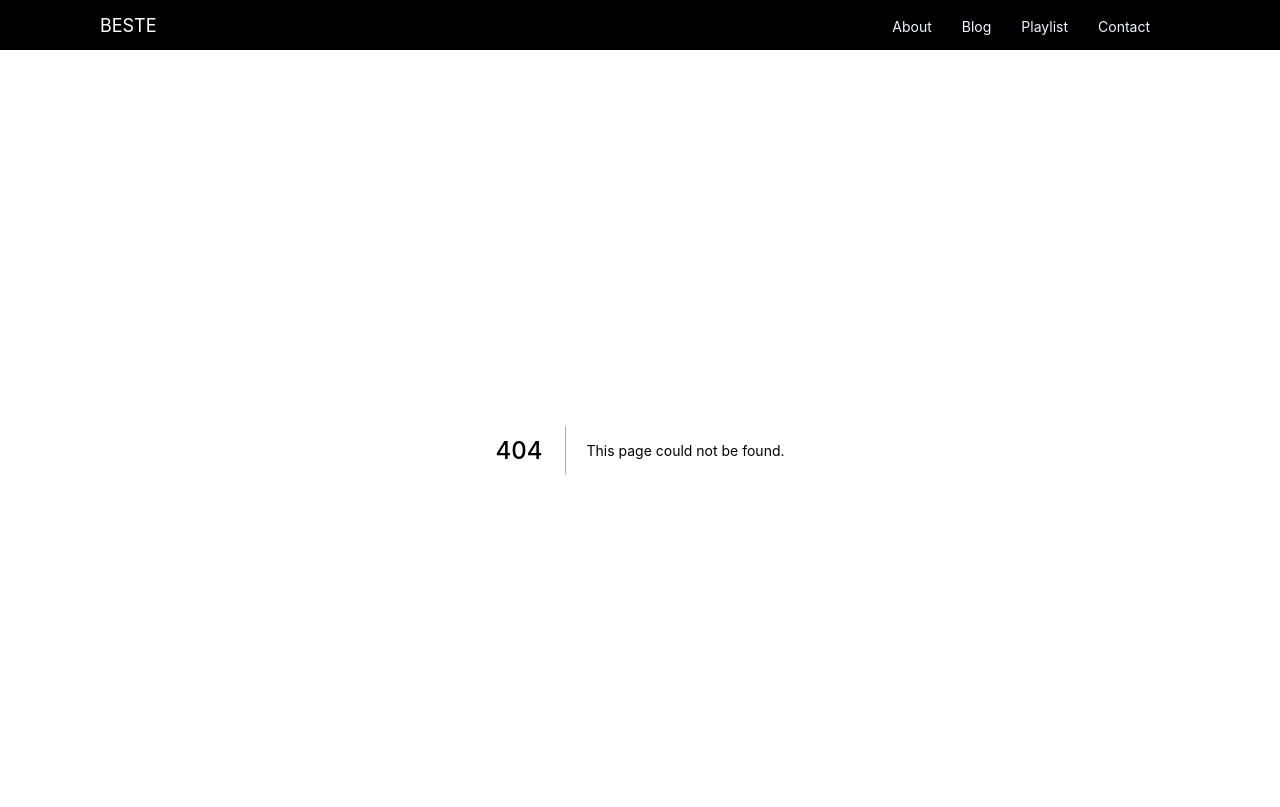
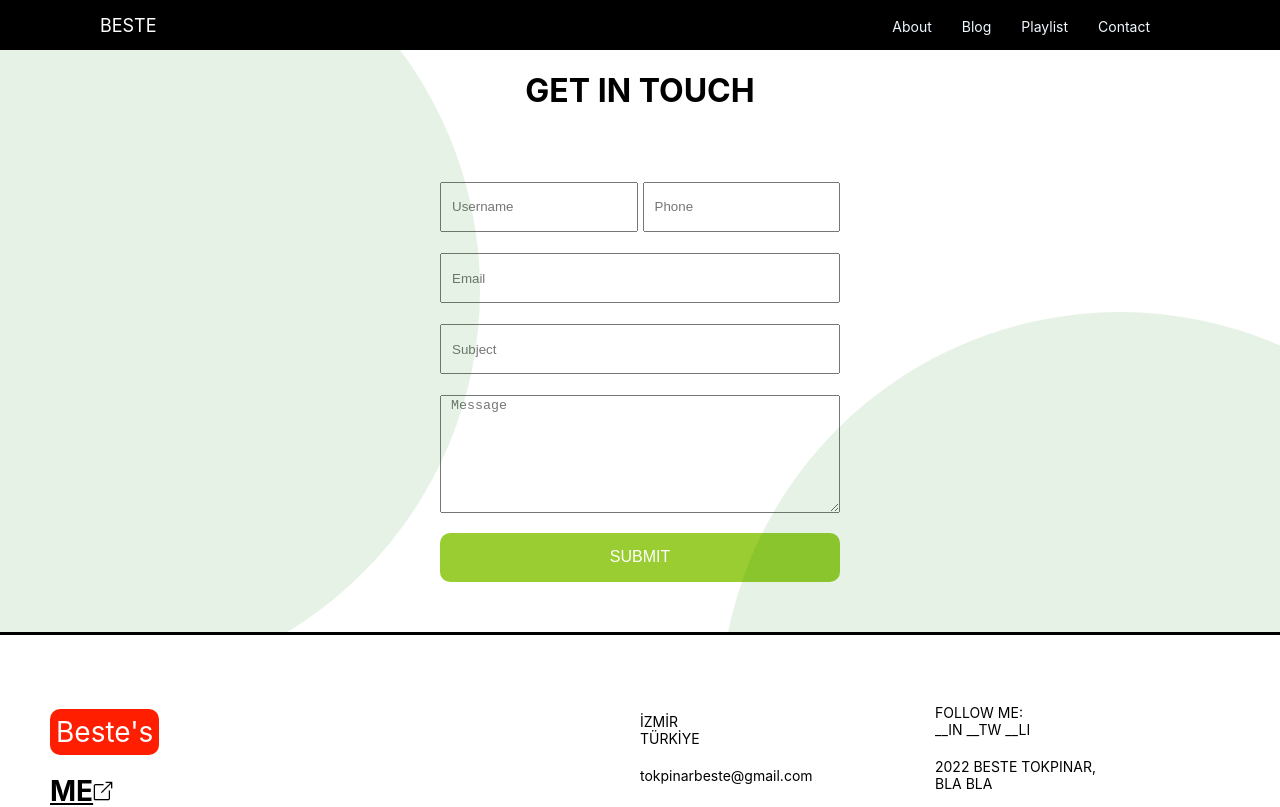
Before and after one commit to bstkpnr/Nextjs-Personel-WebSite, a Next.js app: page /contact in a window 1280 px wide. Before the commit this address had no page. Shown: the top 807 px of the page. Built offline with nearby package versions, Linux system fonts and the light colour scheme.

Commit message:
added contact page

```diff
--- /dev/null
+++ b/pages/contact.js
@@ -0,0 +1,22 @@
+import styles from "../styles/Contact.module.css";
+import Circle from "../components/Circle";
+
+const contact = () => {
+  return (
+    <div className={styles.container}>
+      <Circle backgroundColor="green" left="-40vh" top="-20vh"/>
+      <Circle backgroundColor="green"  right="-30vh" bottom="-60vh" />
+      <h1 className={styles.title}>GET IN TOUCH</h1>
+      <form className={styles.form}>
+        <input className={styles.inputS} placeholder="Username" />
+        <input className={styles.inputS} placeholder="Phone" />
+        <input className={styles.inputL} placeholder="Email" />
+        <input className={styles.inputL} placeholder="Subject" />
+        <textarea className={styles.textArea} placeholder="Message" rows="6" />
+        <button className={styles.buttonF}>SUBMIT</button>
+      </form>
+    </div>
+  );
+};
+
+export default contact;
--- /dev/null
+++ b/styles/Contact.module.css
@@ -0,0 +1,46 @@
+.container{
+    display: flex;
+    flex-direction: column;
+    align-items: center;
+    justify-content: center;
+    overflow: hidden;
+    position: relative;
+}
+
+.form{
+    width: 500px;
+    height: 500px;
+    padding: 50px;
+    display: flex;
+    flex-wrap: wrap;
+}
+.inputS{
+    flex: 1;
+    height: 50px;
+    padding-left: 10px;
+}
+
+.inputS:first-child{
+    margin-right: 5px;
+}
+
+.inputL{
+    width: 100%;
+    height: 50px;
+    padding-left: 10px;
+}
+.textArea{
+    width: 100%;
+    padding-left: 10px;
+}
+.buttonF{
+    margin-top: 20px;
+    padding: 5px 10px;
+    border: none;
+    border-radius: 10px;
+    color: white;
+    background-color: yellowgreen;
+    width: 100%;
+    font-size: 16px;
+    cursor: pointer;
+}
```
